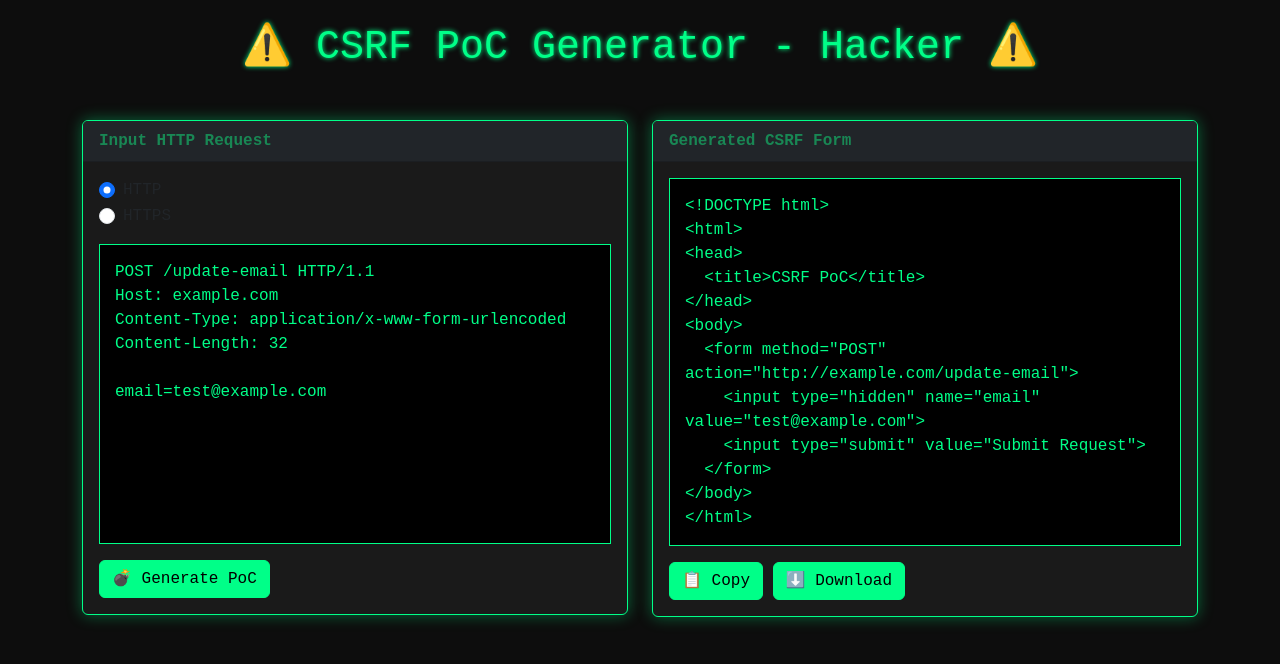
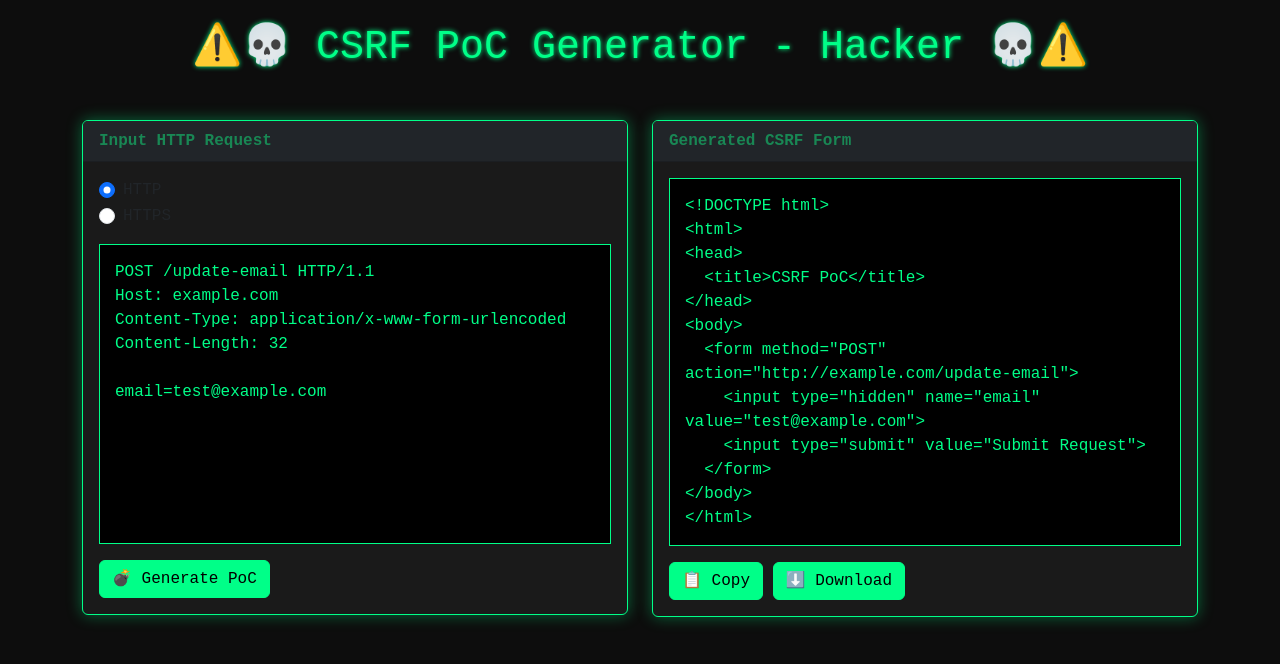
Before and after one commit to BE-LIKE-AKAY/CSRF-PoC-Generator, a plain HTML site: page index.html in a window 1280 px wide. Drawn offline with nearby package versions, Linux system fonts and the light colour scheme.

Commit message:
Update index.html

```diff
--- a/index.html
+++ b/index.html
@@ -72,7 +72,7 @@
 </head>
 <body>
   <div class="container py-4">
-    <h1 class="text-center glow-text mb-5">⚠️ CSRF PoC Generator - Hacker ⚠️</h1>
+    <h1 class="text-center glow-text mb-5">⚠️💀 CSRF PoC Generator - Hacker 💀⚠️</h1>
 
     <div class="row g-4">
       <!-- Input Section -->
```
